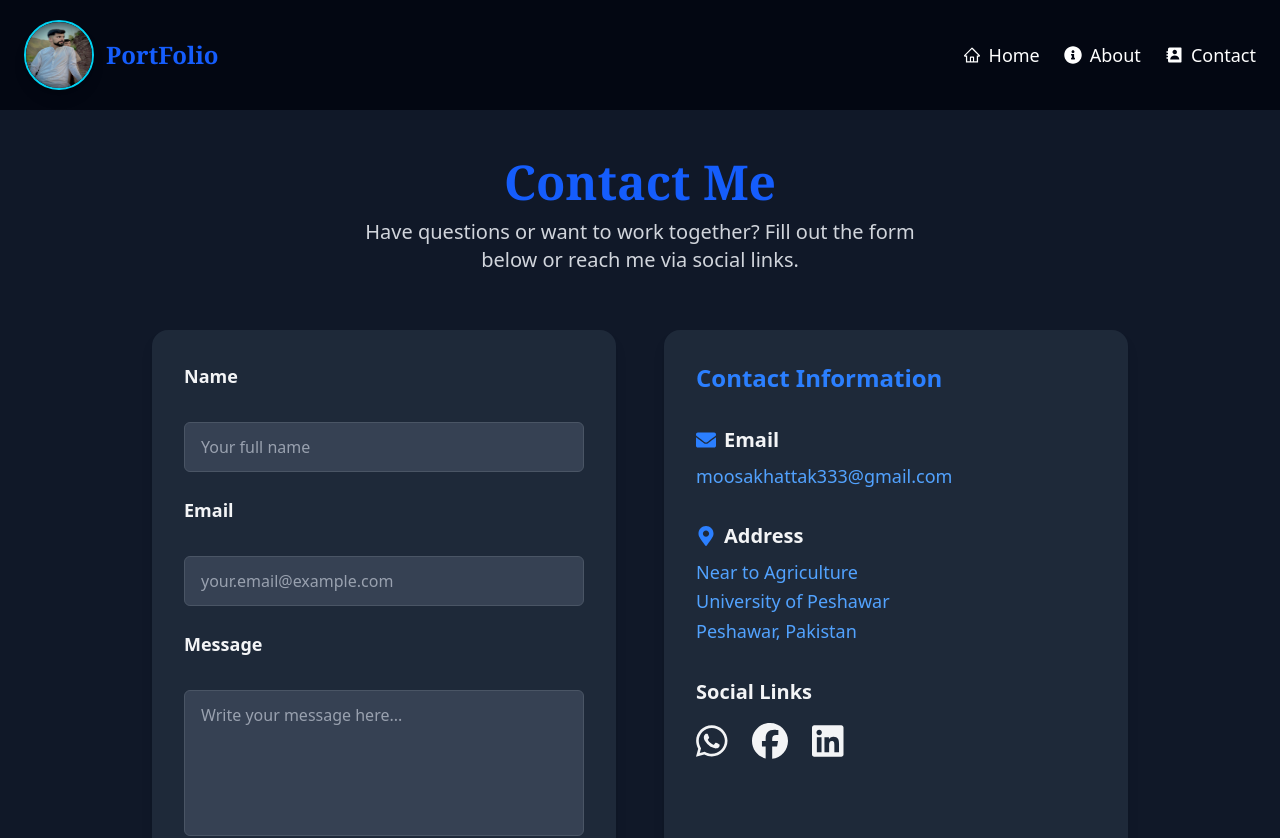
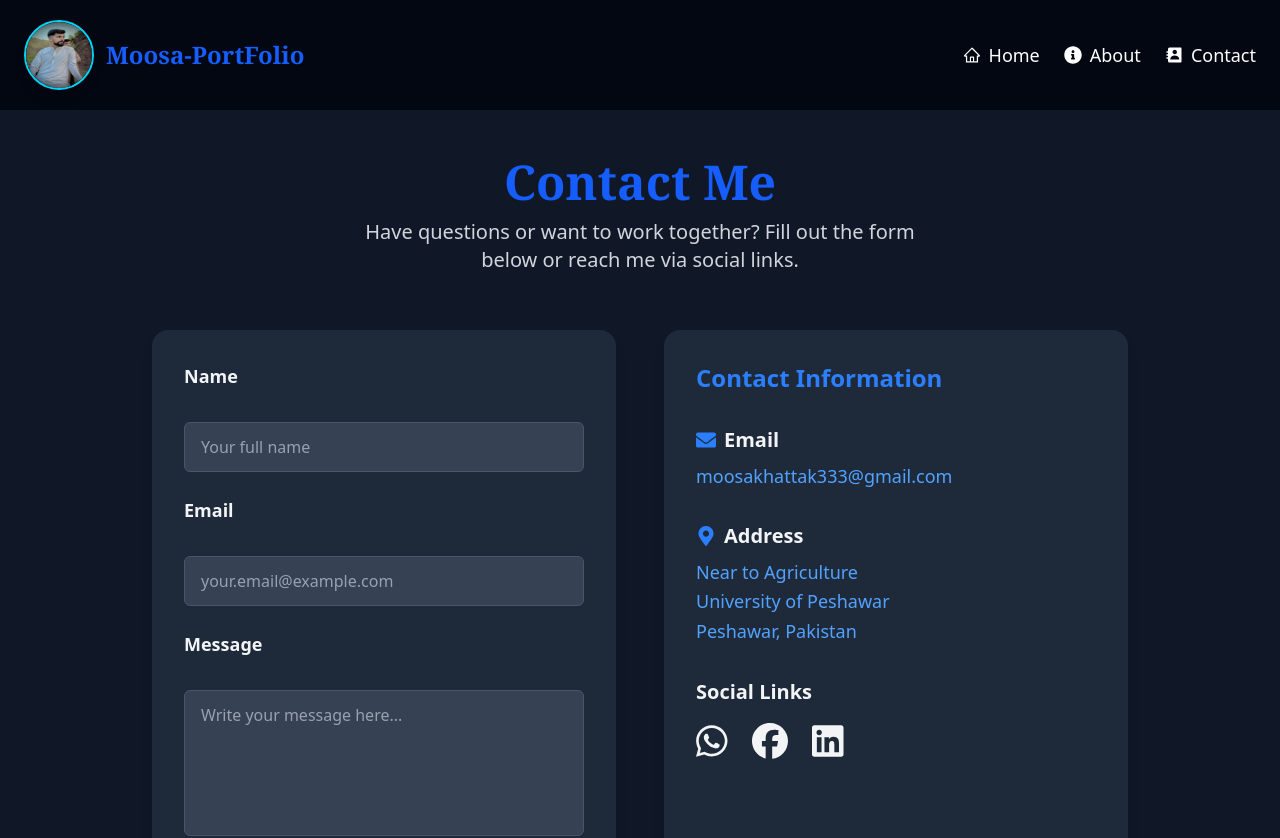
Before and after one commit to moosa-khattak/Moosa-PortFolio, a React (Vite) app: page /Contact in a window 1280 px wide. Shown: the top 838 px of the page. Built offline with nearby package versions, Linux system fonts and the light colour scheme.

Commit message:
feat: implement responsive Navbar component and update dependency lock files.

```diff
--- a/src/components/essential/navbar.jsx
+++ b/src/components/essential/navbar.jsx
@@ -27,7 +27,7 @@ function Navbar() {
           />
 
           <span className="text-2xl font-serif font-extrabold text-blue-600">
-            PortFolio
+           Moosa-PortFolio
           </span>
         </Link>
 
```
Also changed, not shown: 2 other files (tests, documents, lock files or other folders).
